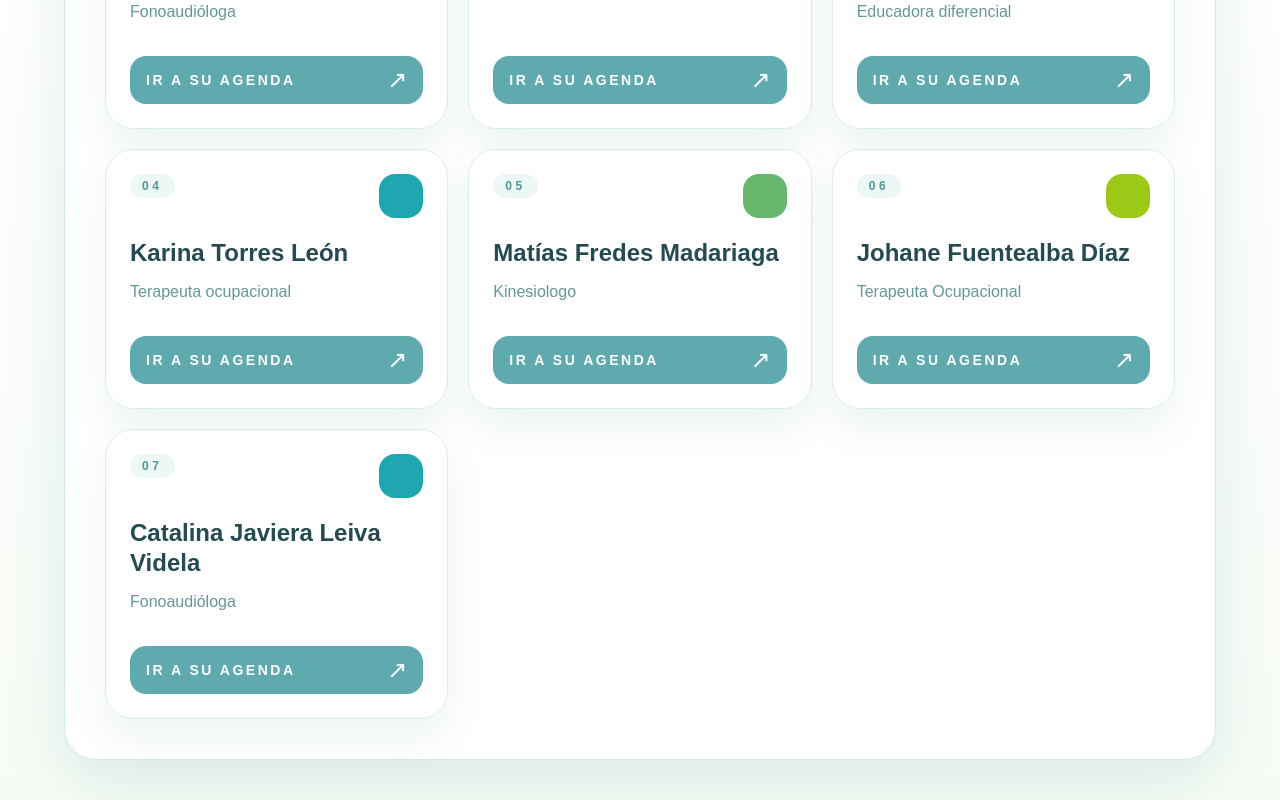
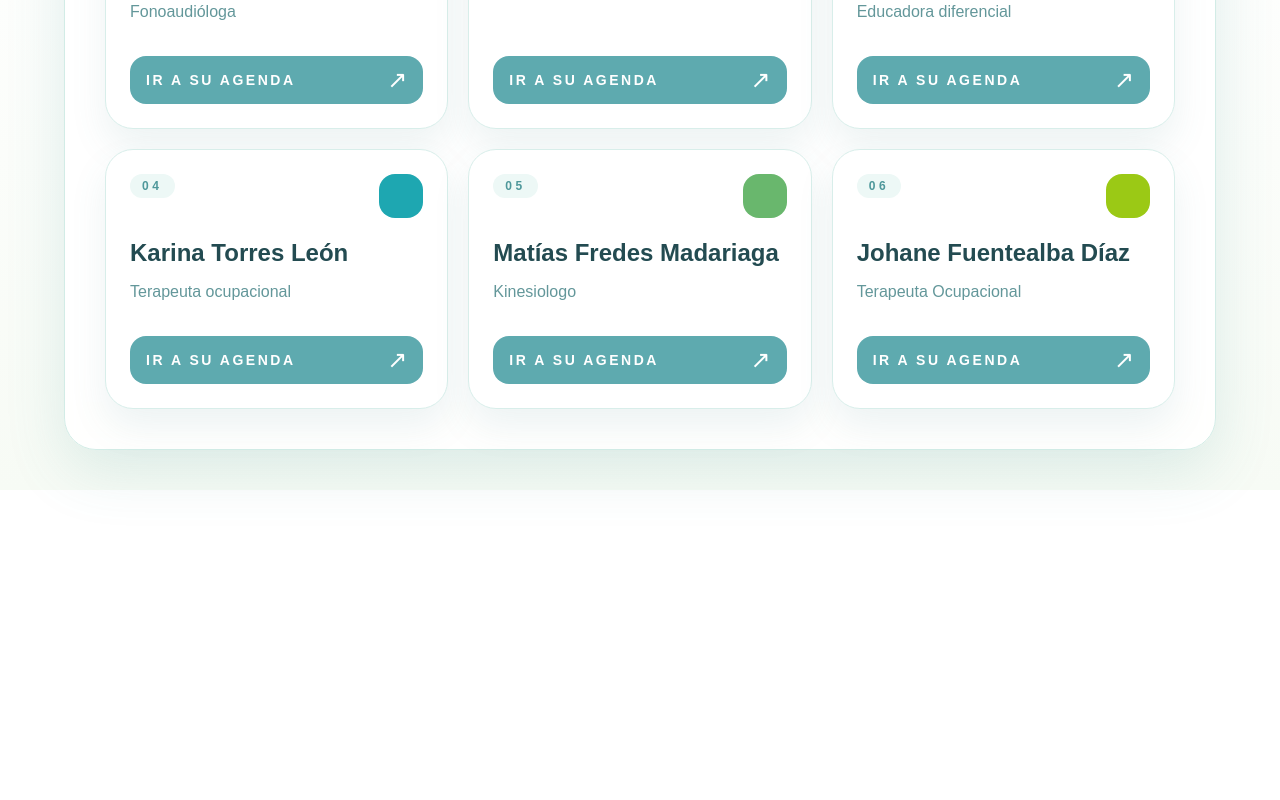
Before and after one commit to NativeCodeDeveloper/integravali-panel-central, a Next.js app: page / in a window 1280 px wide. Shown: the part 439-1239 px from the top of the page. After the commit the page ends 929 px from the top, so only its background shows below. Built offline with nearby package versions, Linux system fonts and the light colour scheme.

Commit message:
asdasdad

```diff
--- a/src/app/page.js
+++ b/src/app/page.js
@@ -35,11 +35,6 @@ export default function Home() {
           nombre: "Johane Fuentealba Díaz",
           especialidad: "Terapeuta Ocupacional",
           href: "https://integravali06.angendaclinica.xyz/agendaEspecificaProfersional/25",
-      }, {
-          id: "07",
-          nombre: "Catalina Javiera Leiva Videla",
-          especialidad: "Fonoaudióloga",
-          href: "https://integravali07.angendaclinica.boats/agendaEspecificaProfersional/23",
       },
 
   ];
```
